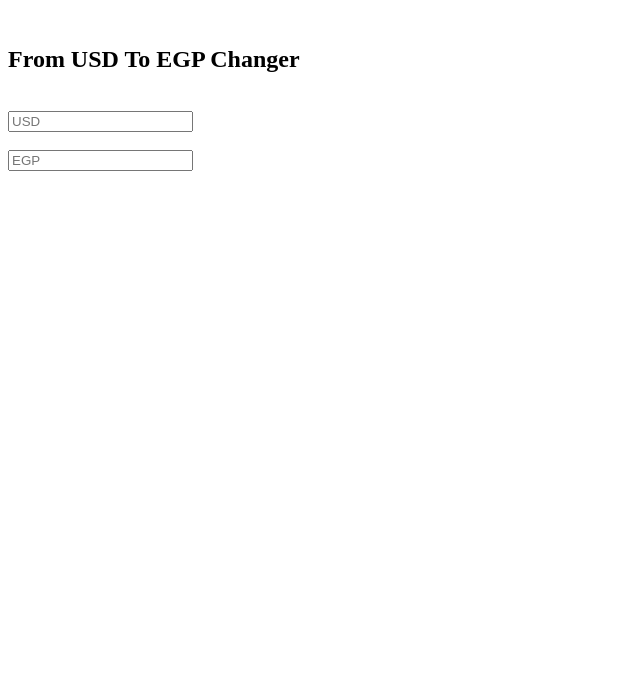
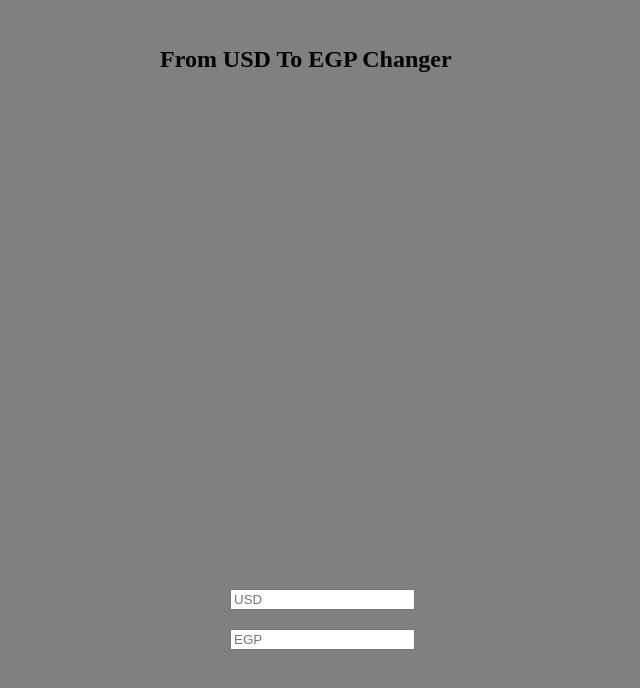
Before and after one commit to MohamedGhareb/usdtoegp, a plain HTML site: page index.html in a window 1280 px wide. Shown: the whole page, without its empty margins (0-640 px from the left). Drawn offline with Linux system fonts and the light colour scheme; the site is published under a folder, as on GitHub Pages, so addresses that start at the root find nothing.

Commit message:
Add files via upload

```diff
--- a/index.html
+++ b/index.html
@@ -16,6 +16,6 @@
       <br />
       <input type="number" placeholder="EGP" id="pound" />
     </form>
-    <script src="/master.js"></script>
+    <script src="master.js"></script>
   </body>
 </html>
```
